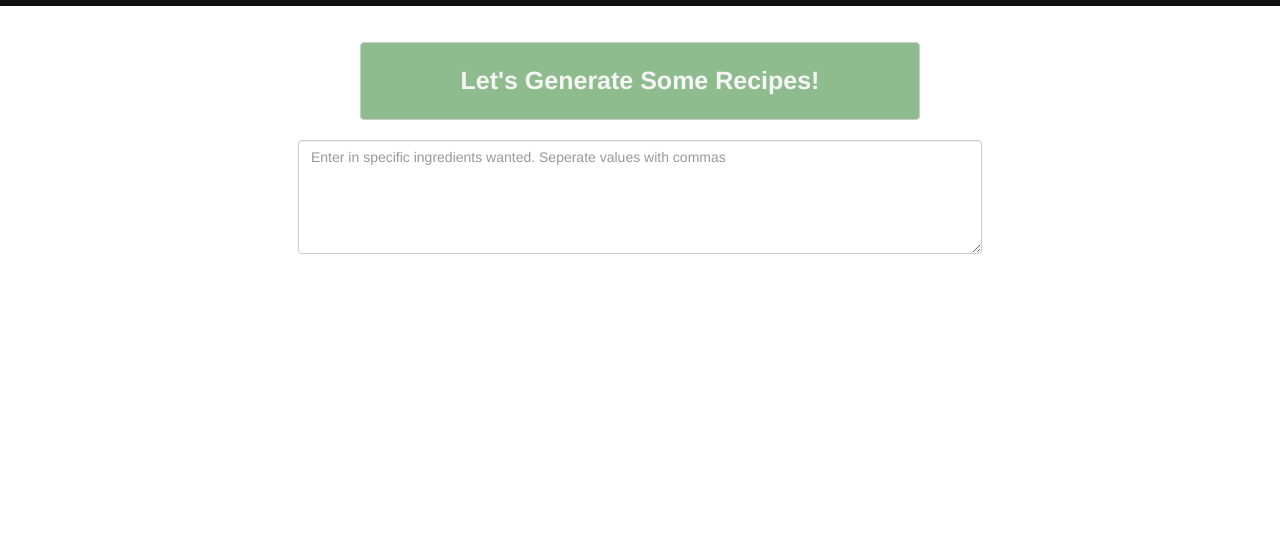
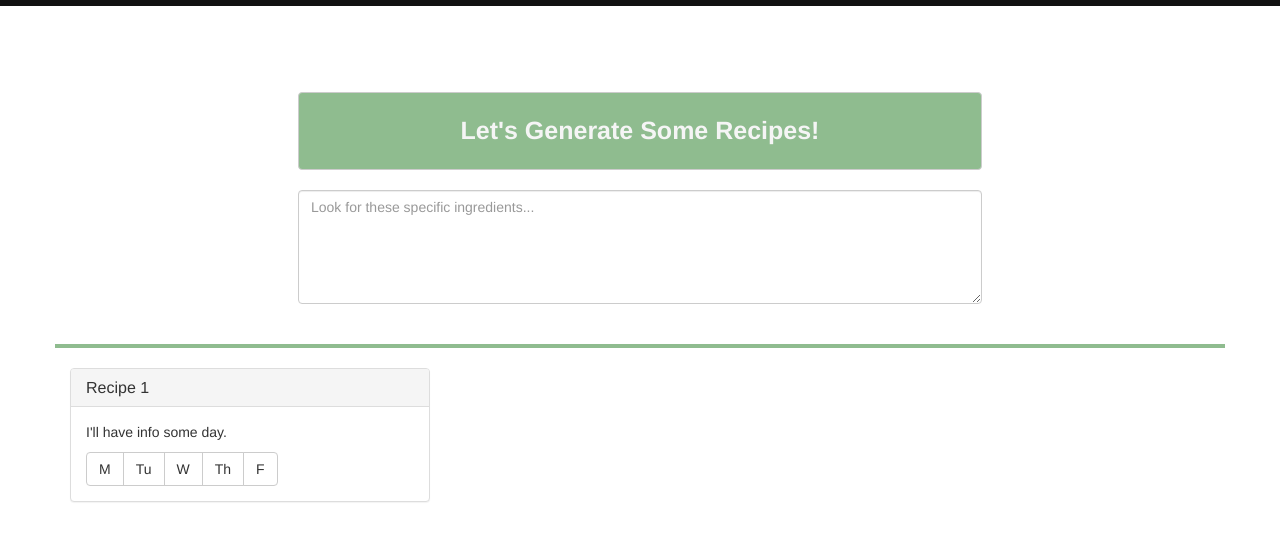
Before and after one commit to melissay94/SamIAm, a plain HTML site: page index.html in a window 1280 px wide. Shown: the part 58-598 px from the top of the page. Drawn offline with nearby package versions, Linux system fonts and the light colour scheme; a web font is replaced by a local one.

Commit message:
Started to work on results panel looks

```diff
--- a/index.html
+++ b/index.html
@@ -8,15 +8,7 @@
         <link rel="stylesheet" href="https://maxcdn.bootstrapcdn.com/bootstrap/3.3.7/css/bootstrap.min.css" integrity="sha384-BVYiiSIFeK1dGmJRAkycuHAHRg32OmUcww7on3RYdg4Va+PmSTsz/K68vbdEjh4u" crossorigin="anonymous" />
         <link href="https://fonts.googleapis.com/css?family=Boogaloo" rel="stylesheet" />
         <link href="style.css" rel="stylesheet" />
-        <script type="text/javascript">
-            function openSide() {
-                document.getElementById("slideout").style.width = "400px";
-            }
-
-            function closeSide() {
-                document.getElementById("slideout").style.width = "0";
-            }
-        </script>
+        <script src="main.js" type="text/javascript"></script>
     </head>
     <body>
         <header>
@@ -27,9 +19,28 @@
                 <li role="presentation"><a href="#" onclick="openSide()">My List</a></li>
             </ul>
         </header>
-        <div class="container">
+        <div class="container" id="search">
             <button class="btn btn-default center-block">Let's Generate Some Recipes!</button>
-            <textarea class="form-control center-block" rows="5" placeholder="Enter in specific ingredients wanted. Seperate values with commas"></textarea>
+            <textarea class="form-control center-block" rows="5" placeholder="Look for these specific ingredients..."></textarea>
+        </div>
+        <div class="container" id="results">
+            <div class="row">
+                <div class="col-md-4">
+                    <div class="panel panel-default">
+                        <div class="panel-heading"><h3 class="panel-title">Recipe 1</h3></div>
+                        <div class="panel-body">
+                            <p>I'll have info some day.</p>
+                            <div class="btn-group" role="group">
+                                <button type="button" class="btn btn-default">M</button>
+                                <button type="button" class="btn btn-default">Tu</button>
+                                <button type="button" class="btn btn-default">W</button>
+                                <button type="button" class="btn btn-default">Th</button>
+                                <button type="button" class="btn btn-default">F</button>
+                            </div>
+                        </div>
+                    </div>
+                </div>
+            </div>
         </div>
         <div id="slideout">
             <button class="btn btn-default" onclick="closeSide()">X</button>
--- /dev/null
+++ b/main.js
@@ -0,0 +1,9 @@
+"use strict";
+
+function openSide() {
+    document.getElementById("slideout").style.width = "400px";
+}
+
+function closeSide() {
+    document.getElementById("slideout").style.width = "0";
+}
--- a/style.css
+++ b/style.css
@@ -51,15 +51,25 @@ header a {
     border-top: 1px solid #111;
     border-bottom: 1px solid #111;
 }
-.container .btn {
+
+#search {
+    padding-bottom: 40px;
+    border-bottom: 4px solid darkseagreen;
+}
+#search .btn {
     background-color: darkseagreen;
-    margin-top: 100px;
-    padding: 20px 100px 20px 100px;
+    margin-top:150px;
+    width: 60%;
+    padding: 20px 0px 20px 0px;
     color: whitesmoke;
     font-weight: bold;
     font-size: 25px;
 }
-.container .form-control {
+#search .form-control {
     margin-top: 20px;
     width: 60%;
 }
+
+#results .panel {
+    margin-top: 20px;
+}
```
